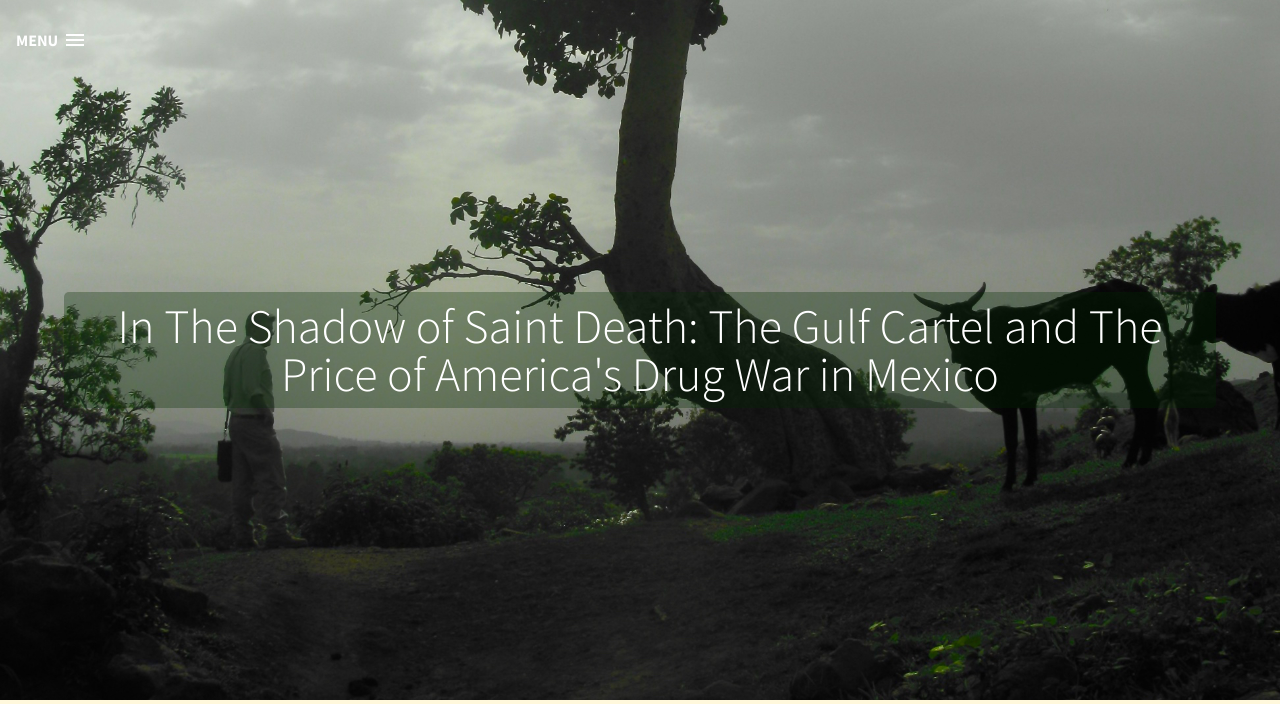
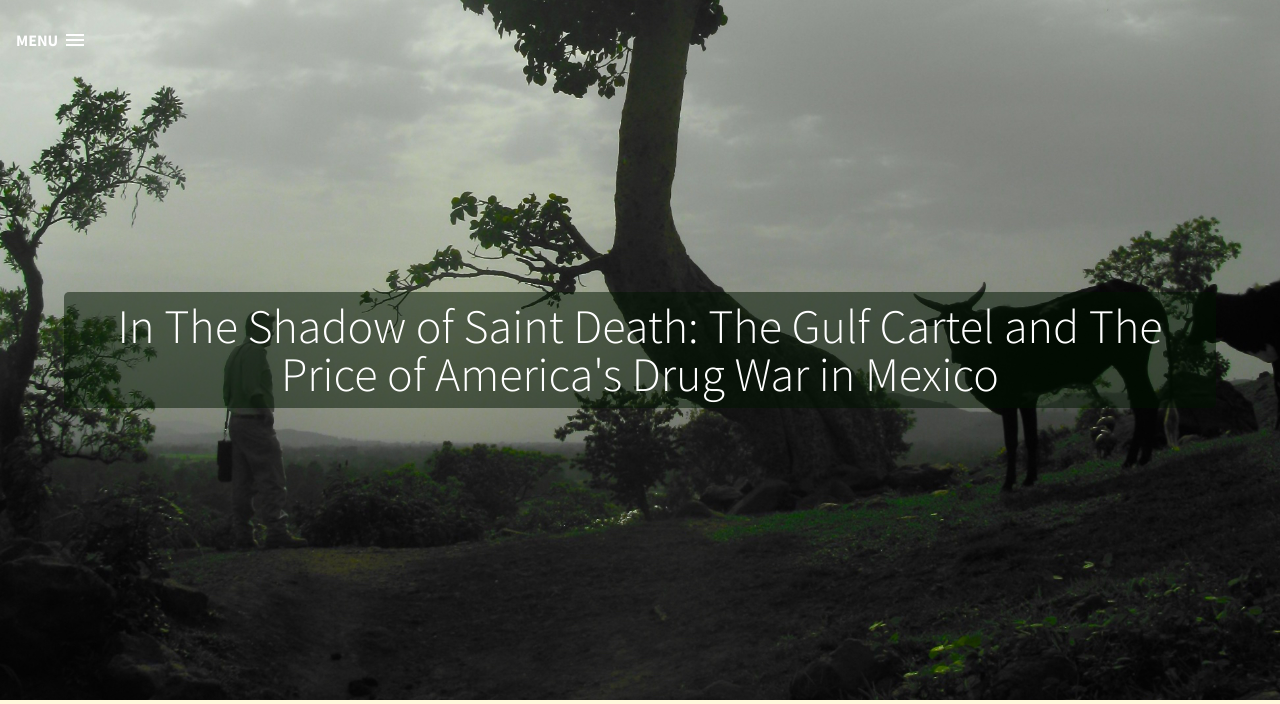
Before and after one commit to bikio/mdeib, a PHP site: page /shadow.html in a window 1280 px wide. Shown: the top 704 px of the page. Run offline with PHP 8.4, Linux system fonts and the light colour scheme.

Commit message:
book content heroku check

```diff
--- a/css/style.css
+++ b/css/style.css
@@ -419,7 +419,7 @@ html, body {
 }
 
 h1.title {
-  background: rgba(0,40, 0, .3)
+  background: rgba(0,20, 0, .5)
 }
 
 @media only screen and (min-width: 768px) {
```
